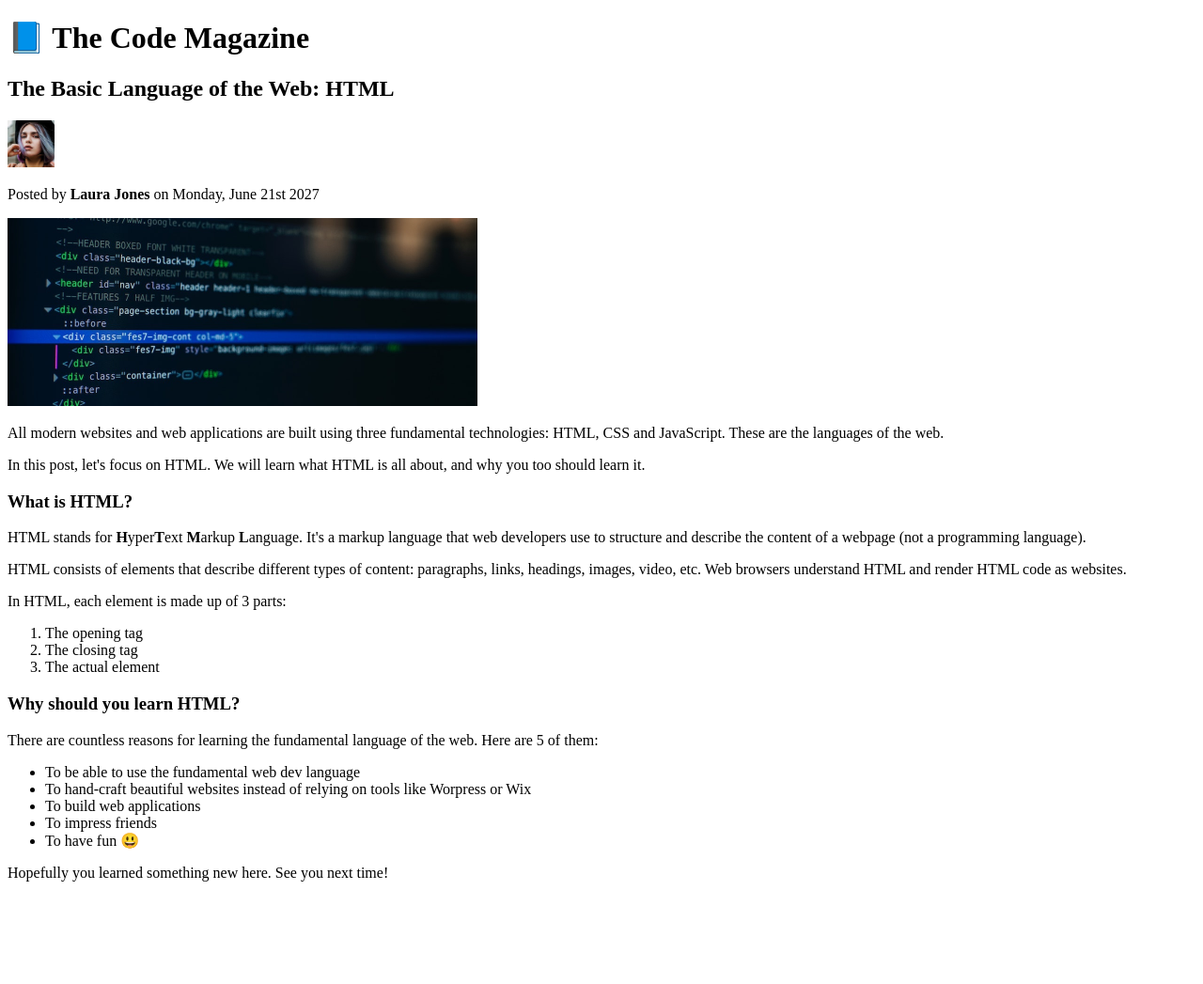
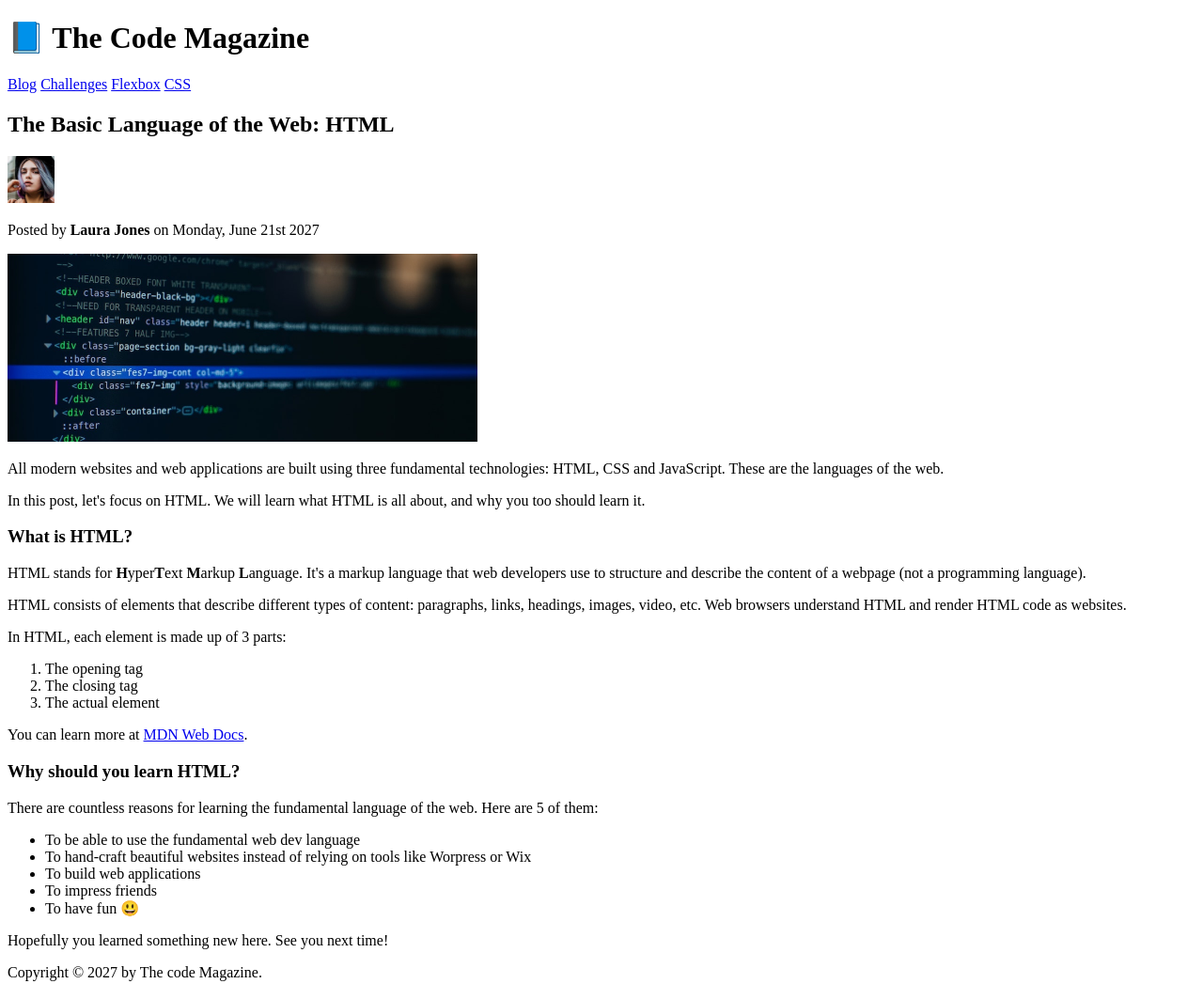
Before and after one commit to RicCodeX/html-css, a plain HTML site: page 02-HTML-Fundamentals/index.html in a window 1280 px wide. Shown: the whole page at 94% size. Before the commit the page ends 954 px from the top, so only its background shows below. Drawn offline with Linux system fonts and the light colour scheme.

Commit message:
more html

```diff
--- a/02-HTML-Fundamentals/index.html
+++ b/02-HTML-Fundamentals/index.html
@@ -6,8 +6,19 @@
   </head>
 
   <body>
+    <header>
       <h1>📘 The Code Magazine</h1>
 
+      <nav>
+        <a href="blog.html">Blog</a>
+        <a href="#">Challenges</a>
+        <a href="#">Flexbox</a>
+        <a href="#">CSS</a>
+      </nav>
+    </header>
+
+    <article>
+      <header>
         <h2>The Basic Language of the Web: HTML</h2>
 
         <img
@@ -20,11 +31,12 @@
         <p>Posted by <strong>Laura Jones</strong> on Monday, June 21st 2027</p>
 
         <img src="post-img.jpg" alt="HTML code on a screen" width="500" />
+      </header>
 
       <p>
-      All modern websites and web applications are built using three fundamental
-      technologies: HTML, CSS and JavaScript. These are the languages of the
-      web.
+        All modern websites and web applications are built using three
+        fundamental technologies: HTML, CSS and JavaScript. These are the
+        languages of the web.
       </p>
 
       <p>
@@ -36,9 +48,9 @@
 
       <p>
         HTML stands for <strong>H</strong>yper<strong>T</strong>ext
-      <strong>M</strong>arkup <strong>L</strong>anguage. It's a markup language
-      that web developers use to structure and describe the content of a webpage
-      (not a programming language).
+        <strong>M</strong>arkup <strong>L</strong>anguage. It's a markup
+        language that web developers use to structure and describe the content
+        of a webpage (not a programming language).
       </p>
 
       <p>
@@ -55,6 +67,14 @@
         <li>The actual element</li>
       </ol>
 
+      <p>
+        You can learn more at
+        <a
+          href="https://developer.mozilla.org/en-US/docs/Web/HTML"
+          target="_blank"
+          >MDN Web Docs</a
+        >.
+      </p>
       <h3>Why should you learn HTML?</h3>
 
       <p>
@@ -74,5 +94,8 @@
       </ul>
 
       <p>Hopefully you learned something new here. See you next time!</p>
+    </article>
+
+    <footer>Copyright &copy; 2027 by The code Magazine.</footer>
   </body>
 </html>
```
Also changed, not shown: 02-HTML-Fundamentals/blog.html (added, +10 -0 lines). Lines whose indentation alone changed are shown as unchanged.
